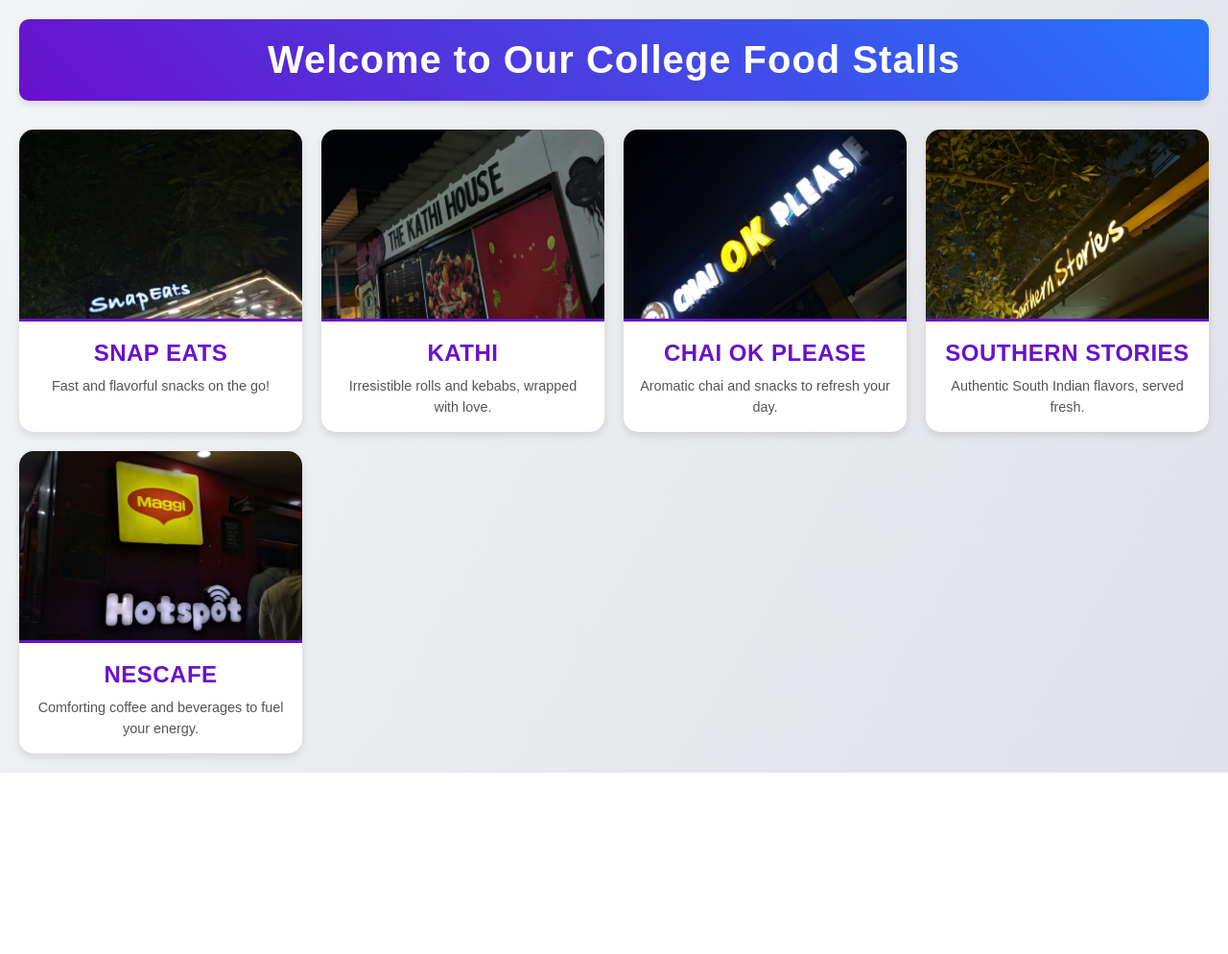
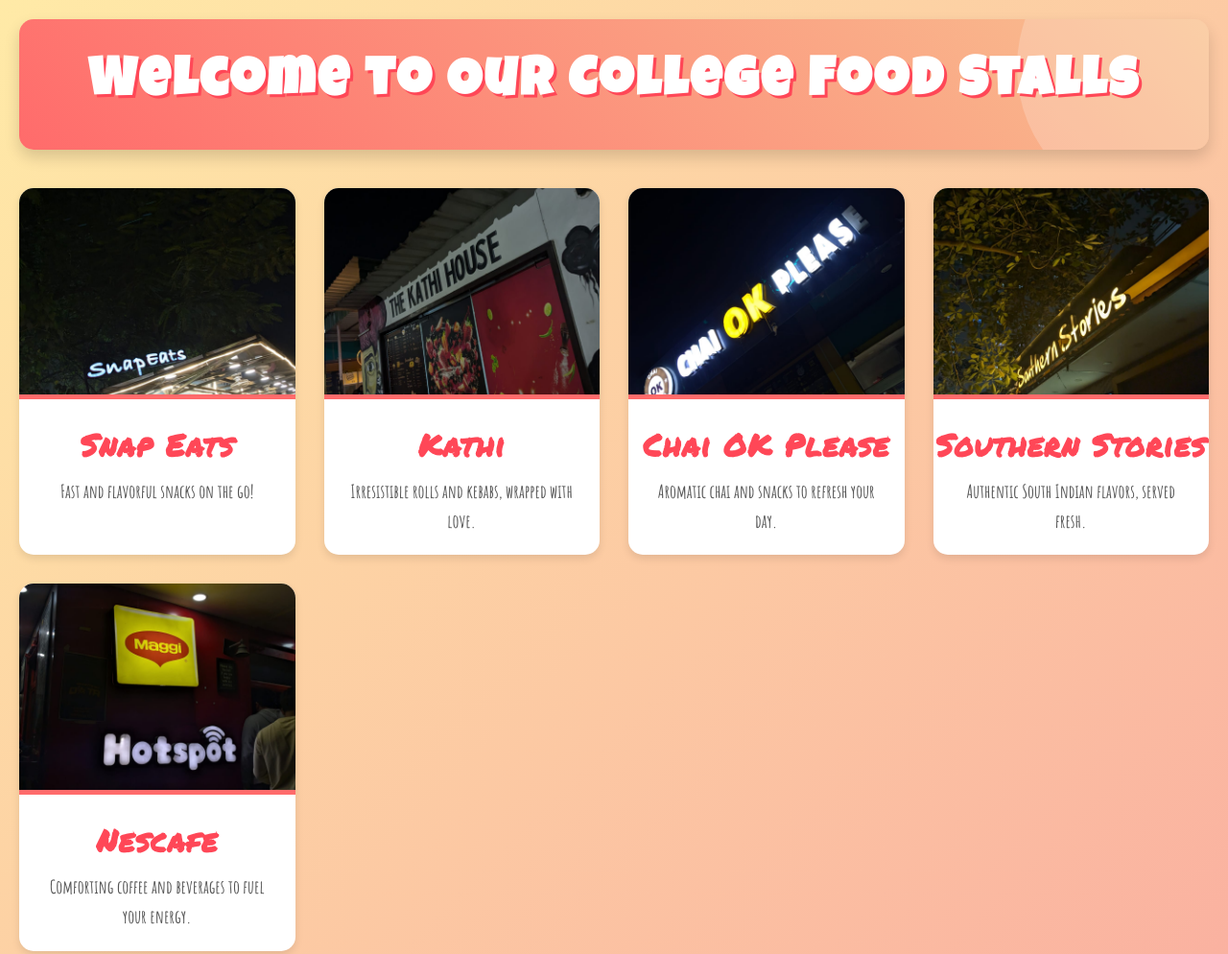
Before and after one commit to Divyansh-h/Bu_serves, a plain HTML site: page bu-food.html in a window 1280 px wide. Shown: the top 994 px of the page at 96% size. Before the commit the page ends 805 px from the top, so only its background shows below. Drawn offline with Linux system fonts and the light colour scheme.

```diff
--- a/bu-food.html
+++ b/bu-food.html
@@ -5,6 +5,8 @@
     <meta name="viewport" content="width=device-width, initial-scale=1.0">
     <title>College Food Stalls</title>
     <link rel="stylesheet" href="hehe.css">
+    <!-- Google Fonts -->
+    <link href="https://fonts.googleapis.com/css2?family=Amatic+SC:wght@700&family=Luckiest+Guy&family=Permanent+Marker&display=swap" rel="stylesheet">
     <script>
         function navigateTo(url) {
             window.location.href = url;
@@ -13,13 +15,13 @@
 </head>
 <body>
     <header>
-        <div>
+        <div class="header-content">
             <h1>Welcome to Our College Food Stalls</h1>
         </div>
     </header>
 
     <section class="stalls">
-        <div class="stall">
+        <div class="stall" onclick="navigateTo('snap-eats.html')">
             <img src="assets/WhatsApp Image 2024-11-27 at 01.05.52 (1).jpeg" alt="Snap Eats">
             <h2>Snap Eats</h2>
             <p>Fast and flavorful snacks on the go!</p>
@@ -31,19 +33,19 @@
             <p>Irresistible rolls and kebabs, wrapped with love.</p>
         </div>
 
-        <div class="stall">
+        <div class="stall" onclick="navigateTo('chai.html')">
             <img src="assets/WhatsApp Image 2024-11-27 at 01.05.53 (1).jpeg" alt="Chai OK Please">
             <h2>Chai OK Please</h2>
             <p>Aromatic chai and snacks to refresh your day.</p>
         </div>
 
-        <div class="stall">
+        <div class="stall" onclick="navigateTo('southern-stories.html')">
             <img src="assets/WhatsApp Image 2024-11-27 at 01.05.53 (2).jpeg" alt="Southern Stories">
             <h2>Southern Stories</h2>
             <p>Authentic South Indian flavors, served fresh.</p>
         </div>
 
-        <div class="stall">
+        <div class="stall" onclick="navigateTo('nescafe.html')">
             <img src="assets/WhatsApp Image 2024-11-27 at 01.05.52.jpeg" alt="Nescafe">
             <h2>Nescafe</h2>
             <p>Comforting coffee and beverages to fuel your energy.</p>
--- a/hehe.css
+++ b/hehe.css
@@ -3,38 +3,55 @@
   margin: 0;
   padding: 0;
   box-sizing: border-box;
-  font-family: 'Poppins', sans-serif;
 }
 
 /* Body Styling */
 body {
-  background: linear-gradient(120deg, #f3f4f6, #e1e2e8);
+  background: linear-gradient(135deg, #ffeaa7, #fab1a0);
   color: #333;
   padding: 20px;
+  font-family: 'Amatic SC', cursive;
 }
 
 /* Header Styling */
 header {
-  background: linear-gradient(45deg, #6a11cb, #2575fc);
-  padding: 20px;
-  border-radius: 10px;
+  background: linear-gradient(45deg, #ff6b6b, #f8c291);
+  padding: 40px;
+  border-radius: 15px;
   text-align: center;
   color: white;
-  margin-bottom: 30px;
-  box-shadow: 0 4px 6px rgba(0, 0, 0, 0.1);
+  margin-bottom: 40px;
+  box-shadow: 0 8px 16px rgba(0, 0, 0, 0.15);
+  position: relative;
+  overflow: hidden;
+}
+
+header::after {
+  content: '';
+  position: absolute;
+  width: 300px;
+  height: 300px;
+  background: rgba(255, 255, 255, 0.2);
+  border-radius: 50%;
+  top: -100px;
+  right: -100px;
+  transform: rotate(45deg);
 }
 
 header h1 {
-  font-size: 2.5rem;
-  font-weight: bold;
-  letter-spacing: 1px;
+  font-size: 3.5rem;
+  font-family: 'Luckiest Guy', cursive;
+  letter-spacing: 3px;
+  z-index: 1;
+  position: relative;
+  text-shadow: 3px 3px #ff4757;
 }
 
 /* Stalls Section Styling */
 .stalls {
   display: grid;
   grid-template-columns: repeat(auto-fit, minmax(250px, 1fr));
-  gap: 20px;
+  gap: 30px;
 }
 
 /* Individual Stall Styling */
@@ -44,51 +61,72 @@ header h1 {
   box-shadow: 0 4px 8px rgba(0, 0, 0, 0.1);
   overflow: hidden;
   text-align: center;
-  transition: transform 0.3s, box-shadow 0.3s;
+  transition: transform 0.3s ease-in-out, box-shadow 0.3s ease-in-out;
   cursor: pointer;
+  position: relative;
 }
 
 .stall:hover {
-  transform: scale(1.05);
-  box-shadow: 0 8px 16px rgba(0, 0, 0, 0.2);
+  transform: scale(1.1) rotate(-1deg);
+  box-shadow: 0 12px 24px rgba(0, 0, 0, 0.2);
+}
+
+.stall:hover h2 {
+  color: #ff6b6b;
+}
+
+.stall:hover p {
+  color: #fd9644;
 }
 
 /* Stall Image */
 .stall img {
   width: 100%;
-  height: 200px;
+  height: 220px;
   object-fit: cover;
-  border-bottom: 3px solid #6a11cb;
+  border-bottom: 5px solid #ff6b6b;
 }
 
 /* Stall Heading */
 .stall h2 {
-  font-size: 1.5rem;
-  color: #6a11cb;
-  margin: 15px 0 10px;
-  text-transform: uppercase;
-  letter-spacing: 0.5px;
+  font-size: 2rem;
+  font-family: 'Permanent Marker', cursive;
+  color: #ff4757;
+  margin: 20px 0 10px;
+  letter-spacing: 1px;
 }
 
 /* Stall Description */
 .stall p {
-  font-size: 0.9rem;
+  font-size: 1.2rem;
   color: #555;
-  padding: 0 15px 15px;
-  line-height: 1.5;
+  padding: 0 20px 20px;
+  line-height: 1.6;
+  font-family: 'Amatic SC', cursive;
+}
+
+/* Add Smooth Hover Effect */
+.stall:hover h2 {
+  color: #ff4757;
+  transition: color 0.3s ease-in-out;
+}
+
+.stall:hover p {
+  color: #2f3542;
+  transition: color 0.3s ease-in-out;
 }
 
 /* Responsive Design */
 @media (max-width: 768px) {
   header h1 {
-      font-size: 2rem;
+      font-size: 2.5rem;
   }
 
   .stall h2 {
-      font-size: 1.25rem;
+      font-size: 1.5rem;
   }
 
   .stall p {
-      font-size: 0.85rem;
+      font-size: 1rem;
   }
 }
```
Also changed, not shown: bu salon/first.html (+3 -3 lines), 6 other files.
